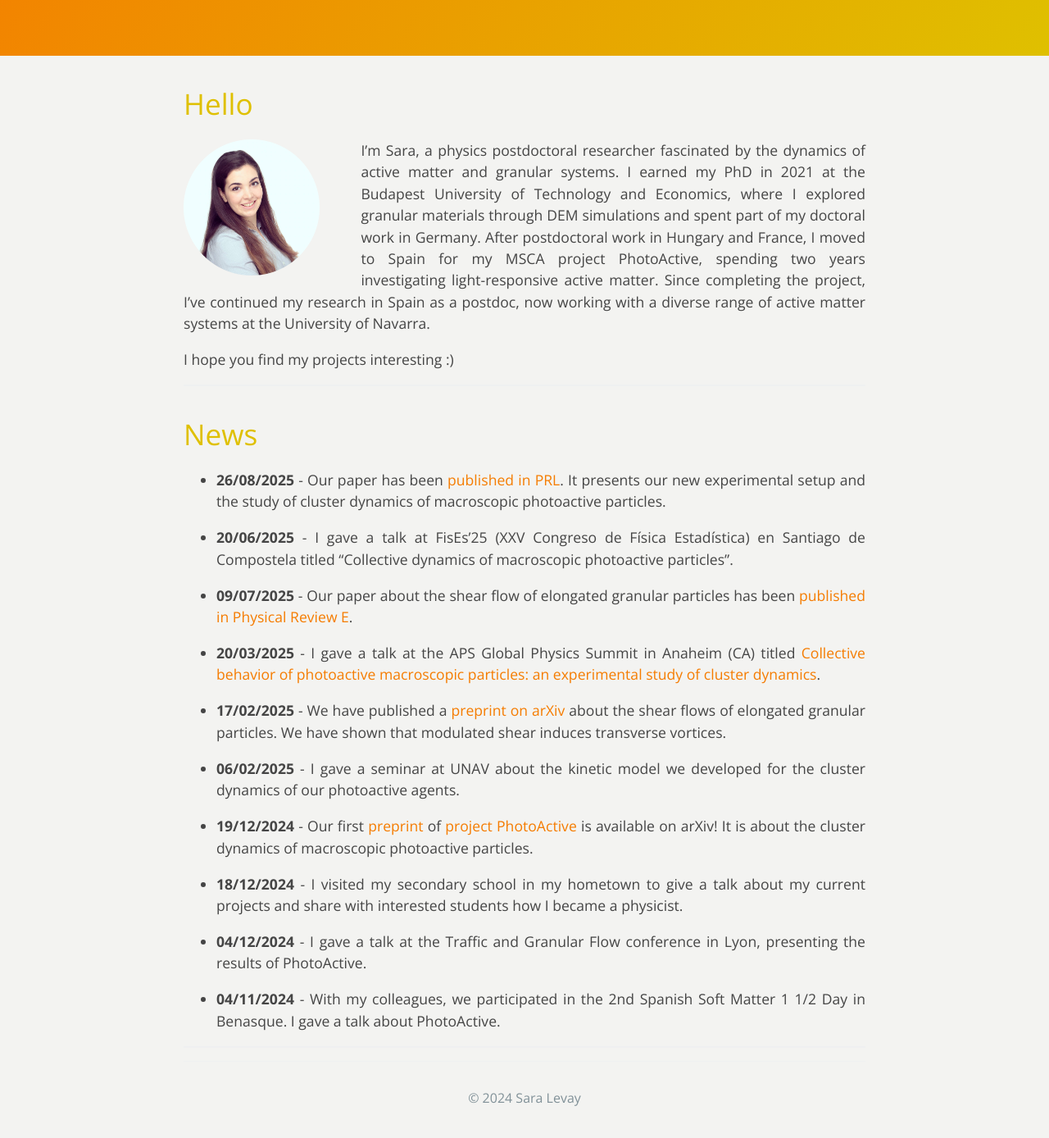
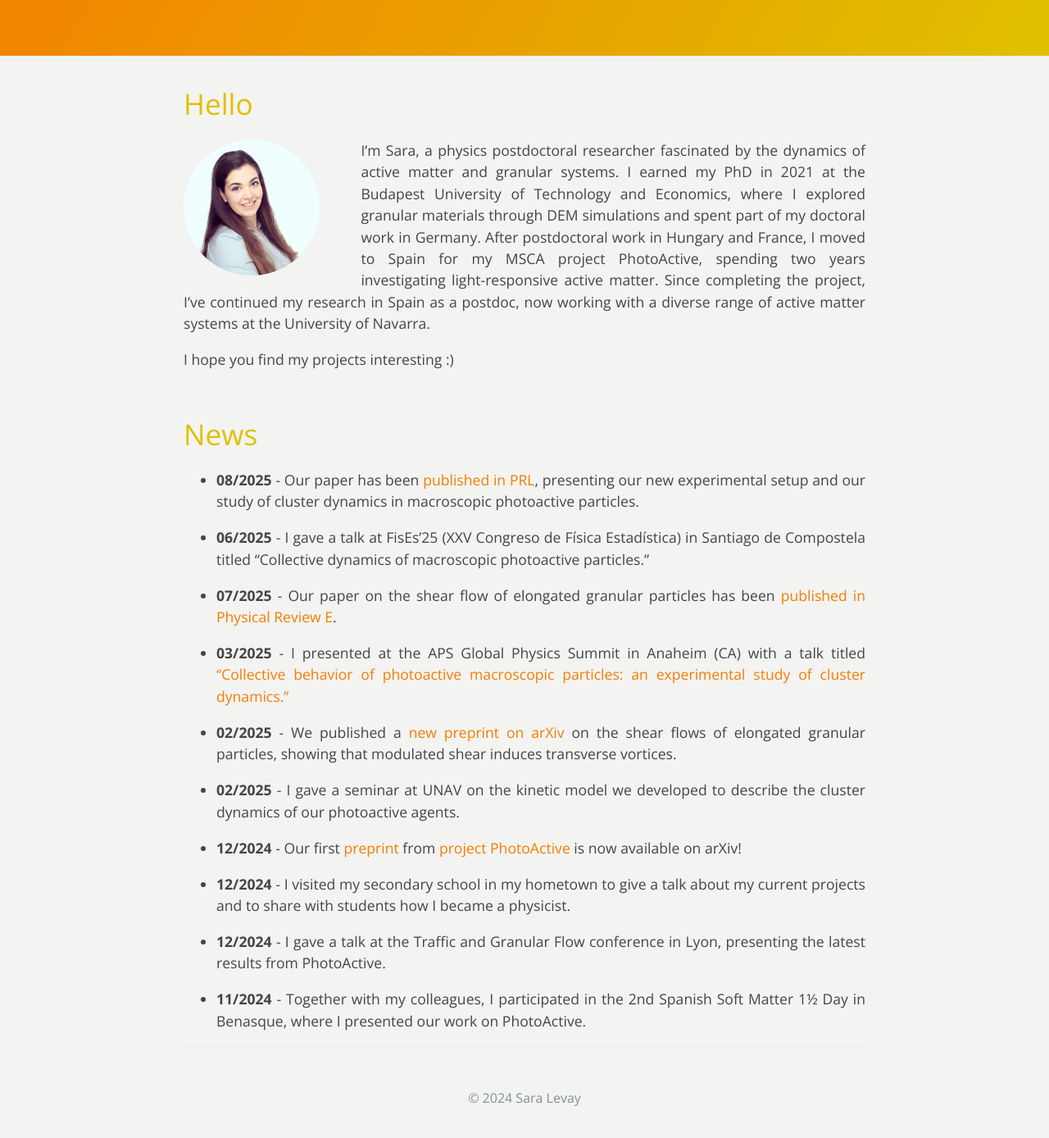
Before and after one commit to saralevay/saralevay.github.io, a Jekyll site: the page built from index.md, in a window 1280 px wide and 1400 px high, scrolled down 315 px. Shown: the top 1388 px of the window at 82% size. Built offline with Jekyll 4.4.1, drawn with Linux system fonts in a browser that asks for light colours; a style sheet for code colours, icons or effects is not loaded.

Commit message:
Update index.md

```diff
--- a/index.md
+++ b/index.md
@@ -17,24 +17,24 @@ I hope you find my projects interesting :)
 
 # News
 
-* **26/08/2025** - Our paper has been <a href="https://journals.aps.org/prl/abstract/10.1103/t7st-flj2" target="_blank">published in PRL</a>. It presents our new experimental setup and the study of cluster dynamics of macroscopic photoactive particles.
+* **08/2025** - Our paper has been <a href="https://journals.aps.org/prl/abstract/10.1103/t7st-flj2" target="_blank">published in PRL</a>, presenting our new experimental setup and our study of cluster dynamics in macroscopic photoactive particles.
 
-* **20/06/2025** - I gave a talk at FisEs'25 (XXV Congreso de Física Estadística) en Santiago de Compostela titled "Collective dynamics of macroscopic photoactive particles".
+* **06/2025** - I gave a talk at FisEs'25 (XXV Congreso de Física Estadística) in Santiago de Compostela titled “Collective dynamics of macroscopic photoactive particles.”
 
-* **09/07/2025** - Our paper about the shear flow of elongated granular particles has been <a href="https://journals.aps.org/pre/abstract/10.1103/875y-lk88" target="_blank">published in Physical Review E</a>.
+* **07/2025** - Our paper on the shear flow of elongated granular particles has been <a href="https://journals.aps.org/pre/abstract/10.1103/875y-lk88" target="_blank">published in Physical Review E</a>.
 
-* **20/03/2025** - I gave a talk at the APS Global Physics Summit in Anaheim (CA) titled <a href="https://summit.aps.org/smt/2025/events/MAR-S64/5" target="_blank">Collective behavior of photoactive macroscopic particles: an experimental study of cluster dynamics</a>.
+* **03/2025** - I presented at the APS Global Physics Summit in Anaheim (CA) with a talk titled <a href="https://summit.aps.org/smt/2025/events/MAR-S64/5" target="_blank">“Collective behavior of photoactive macroscopic particles: an experimental study of cluster dynamics.”</a>
 
-* **17/02/2025** - We have published a <a href="https://arxiv.org/abs/2502.10079" target="_blank">preprint on arXiv</a> about the shear flows of elongated granular particles. We have shown that modulated shear induces transverse vortices.
+* **02/2025** - We published a <a href="https://arxiv.org/abs/2502.10079" target="_blank">new preprint on arXiv</a> on the shear flows of elongated granular particles, showing that modulated shear induces transverse vortices.
 
-* **06/02/2025** - I gave a seminar at UNAV about the kinetic model we developed for the cluster dynamics of our photoactive agents.
+* **02/2025** - I gave a seminar at UNAV on the kinetic model we developed to describe the cluster dynamics of our photoactive agents.
 
-* **19/12/2024** - Our first <a href="https://arxiv.org/abs/2412.14419" target="_blank">preprint</a> of [project PhotoActive](./photoactive.html) is available on arXiv! It is about the cluster dynamics of macroscopic photoactive particles.
+* **12/2024** - Our first <a href="https://arxiv.org/abs/2412.14419" target="_blank">preprint</a> from [project PhotoActive](./photoactive.html) is now available on arXiv!
 
-* **18/12/2024** - I visited my secondary school in my hometown to give a talk about my current projects and share with interested students how I became a physicist.
+* **12/2024** - I visited my secondary school in my hometown to give a talk about my current projects and to share with students how I became a physicist.
 
-* **04/12/2024** - I gave a talk at the Traffic and Granular Flow conference in Lyon, presenting the results of PhotoActive.
+* **12/2024** - I gave a talk at the Traffic and Granular Flow conference in Lyon, presenting the latest results from PhotoActive.
 
-* **04/11/2024** - With my colleagues, we participated in the 2nd Spanish Soft Matter 1 1/2 Day in Benasque. I gave a talk about PhotoActive.
+* **11/2024** - Together with my colleagues, I participated in the 2nd Spanish Soft Matter 1½ Day in Benasque, where I presented our work on PhotoActive.
 
 ***
```
